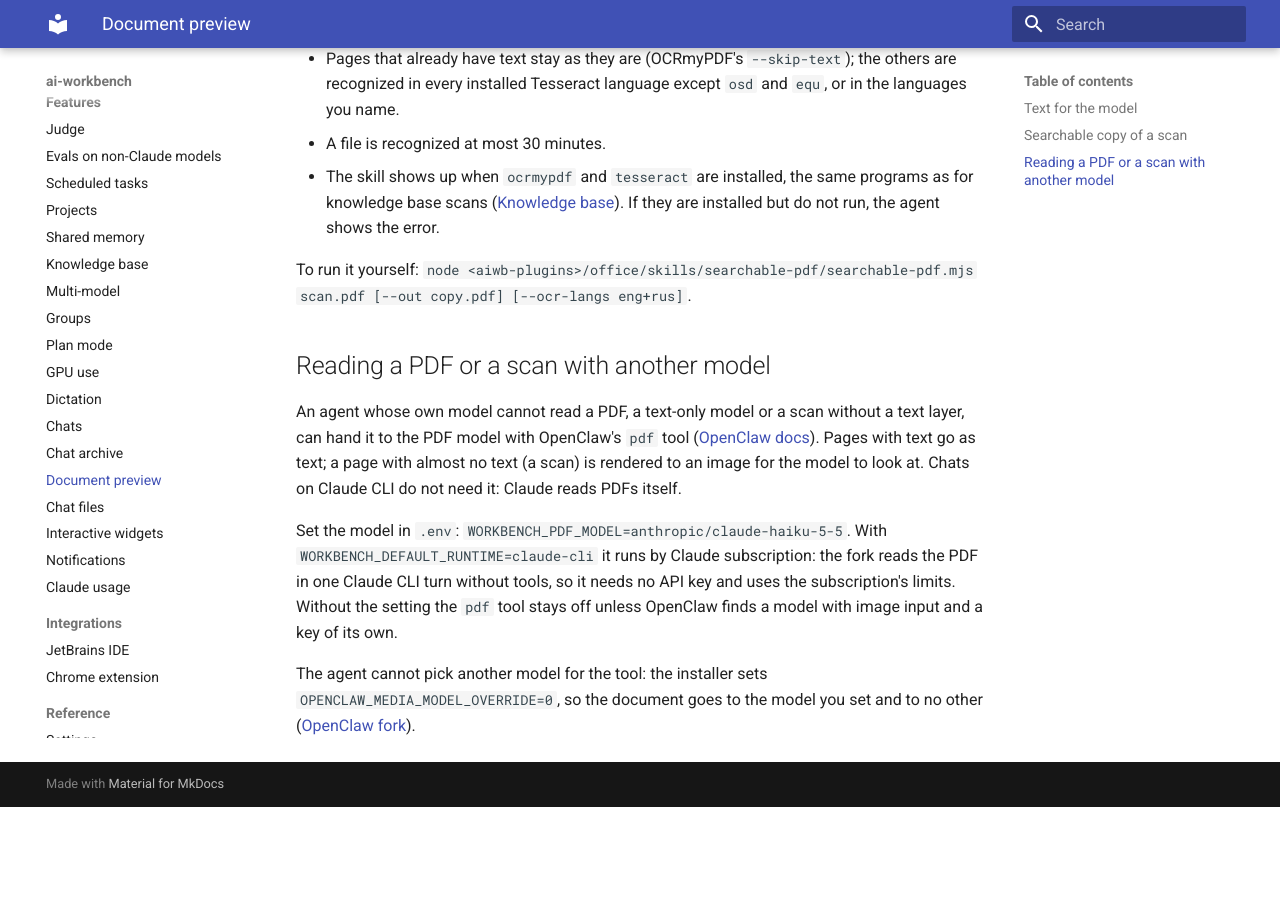
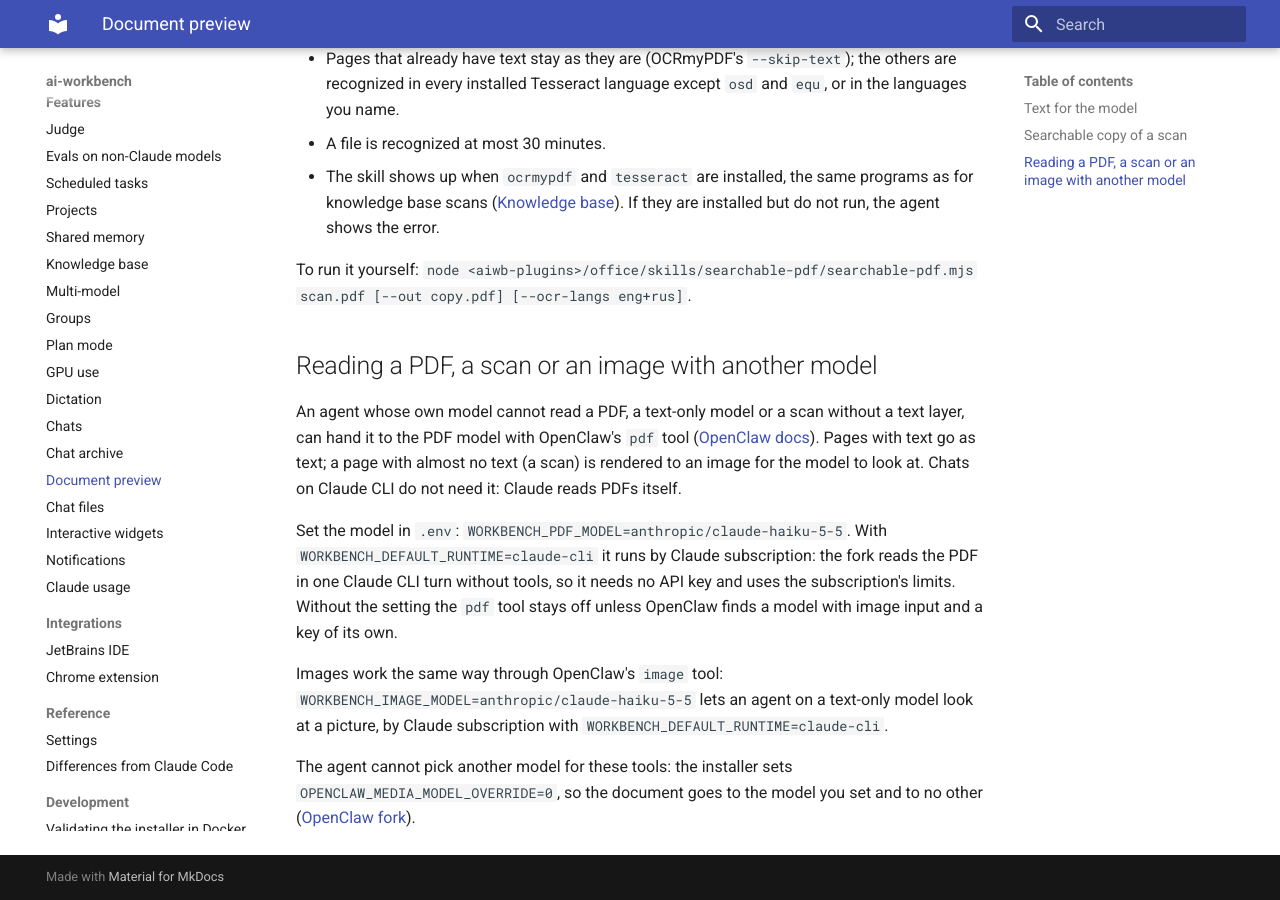
Before and after one commit to SingularBunny/ai-workbench, an MkDocs documentation site: the page built from docs/features/document-preview.md, in a window 1280 px wide and 900 px high, scrolled down 1258 px. Built offline with MkDocs 1.6.1 and Material for MkDocs 9.7.7, drawn with Linux system fonts in a browser that asks for light colours; before the commit the page ends 2065 px from its top, so only the background shows below that.

Commit message:
Installer: WORKBENCH_IMAGE_MODEL sets the image tool's model, on the agent runtime; docs

```diff
--- a/docs/features/document-preview.md
+++ b/docs/features/document-preview.md
@@ -48,7 +48,7 @@ selected, copied and found in any PDF viewer. The `aiwb-office` skill `searchabl
 To run it yourself: `node <aiwb-plugins>/office/skills/searchable-pdf/searchable-pdf.mjs scan.pdf [--out copy.pdf]
 [--ocr-langs eng+rus]`.
 
-## Reading a PDF or a scan with another model
+## Reading a PDF, a scan or an image with another model
 
 An agent whose own model cannot read a PDF, a text-only model or a scan without a text layer, can hand it to
 the PDF model with OpenClaw's `pdf` tool ([OpenClaw docs](https://docs.openclaw.ai/tools/pdf)). Pages with text go
@@ -60,5 +60,8 @@ it runs by Claude subscription: the fork reads the PDF in one Claude CLI turn wi
 and uses the subscription's limits. Without the setting the `pdf` tool stays off unless OpenClaw finds a model with
 image input and a key of its own.
 
-The agent cannot pick another model for the tool: the installer sets `OPENCLAW_MEDIA_MODEL_OVERRIDE=0`, so the
+Images work the same way through OpenClaw's `image` tool: `WORKBENCH_IMAGE_MODEL=anthropic/claude-haiku-5-5` lets an
+agent on a text-only model look at a picture, by Claude subscription with `WORKBENCH_DEFAULT_RUNTIME=claude-cli`.
+
+The agent cannot pick another model for these tools: the installer sets `OPENCLAW_MEDIA_MODEL_OVERRIDE=0`, so the
 document goes to the model you set and to no other ([OpenClaw fork](../openclaw-fork.md)).
```
Also changed, not shown: docs/reference/env.md (+4 -0 lines), 3 other files.
